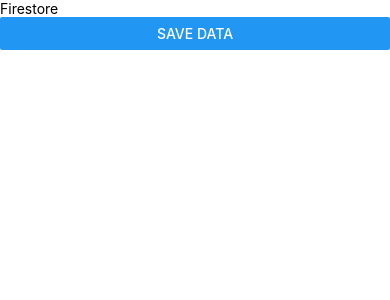
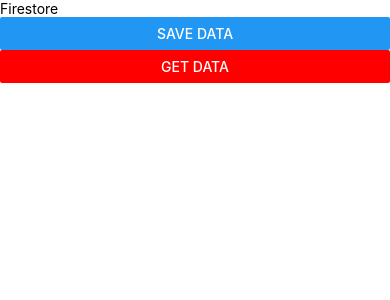
Before and after one commit to yasindu1997/react-native-firebase-rmad, a React Native app: screen / in a window 390 px wide. Shown: the top 300 px of the page. Built offline with nearby package versions, Linux system fonts and the light colour scheme; what @react-native-google-signin/google-signin would draw is missing.

Commit message:
get data done

```diff
--- a/Firestore.js
+++ b/Firestore.js
@@ -6,7 +6,7 @@ export default function Firestore() {
 
     const addData = () => {
         firestore()
-            .collection('Users')
+            .collection('rmad_students')
             .add({
                 address: "colombo",
                 email: "nipun@gmail.com",
@@ -18,6 +18,12 @@ export default function Firestore() {
             });
     }
 
+    const getData = () => {
+        firestore().collection('rmad_students').get().then((res) => {
+            console.log(res.docs);
+        });
+    }
+
     return (
         <View>
             <Text>Firestore</Text>
@@ -25,6 +31,11 @@ export default function Firestore() {
                 title='Save Data'
                 onPress={addData}
             />
+            <Button
+                title='Get Data'
+                onPress={getData}
+                color={"red"}
+            />
         </View>
     )
 }
```
